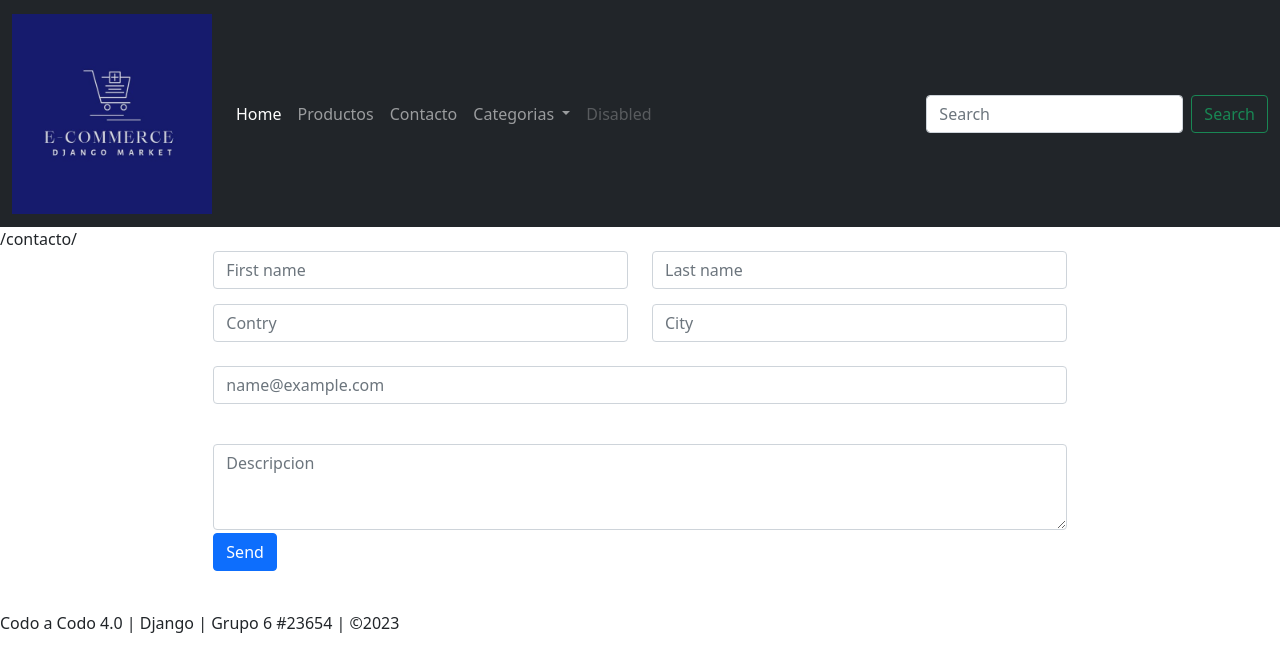
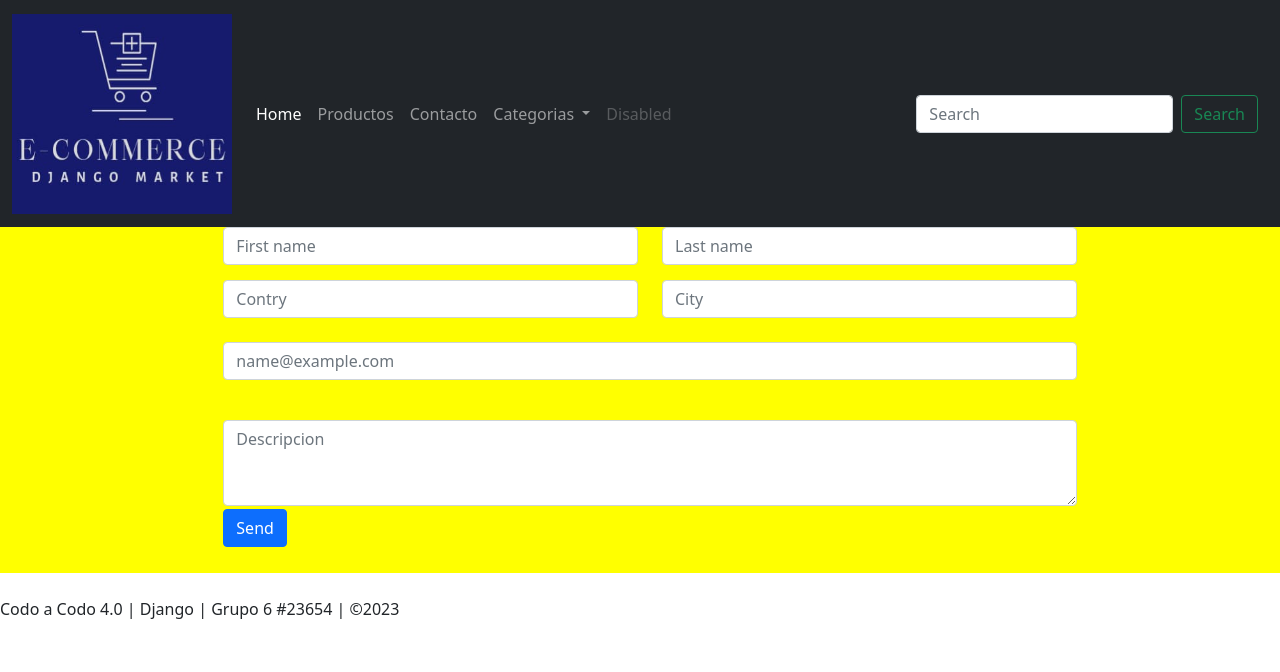
Before and after one commit to DiegoGomezcor4/proyectodjango, a Django app: page /contacto/ in a window 1280 px wide. Shown: the top 672 px of the page. Run offline with Django 4.2, Linux system fonts and the light colour scheme.

Commit message:
agregando estilo para contact

```diff
--- /dev/null
+++ b/core/static/css/contact.css
@@ -0,0 +1,6 @@
+form {
+    margin: 10px;
+}
+main {
+    background-color: yellow;
+}
--- a/core/static/css/style.css
+++ b/core/static/css/style.css
@@ -10,7 +10,7 @@ body {
 }
 
 header {
-    /* position: fixed; */
+    position: fixed;
     width: 100%;
     height: 80px;
     background-color: rgb(81, 27, 0);
--- a/core/templates/contact.html
+++ b/core/templates/contact.html
@@ -1,6 +1,6 @@
 {% extends 'master.html'%} {% block title %} Contacto {% endblock %}
+{% block style %}css/contact.css{% endblock %}
 {% block content %}
-{% url 'contact' %}
   <div class="row">
     <form action="" method="POST">
       {% csrf_token %}
--- a/core/templates/master.html
+++ b/core/templates/master.html
@@ -8,6 +8,8 @@
     <!-- <link rel="stylesheet" href="{% static 'css/boostrap.min.css' %}" /> -->
     <!-- Bootstrap CSS -->
     <link href="https://cdn.jsdelivr.net/npm/bootstrap@5.0.2/dist/css/bootstrap.min.css" rel="stylesheet" integrity="sha384-EVSTQN3/azprG1Anm3QDgpJLIm9Nao0Yz1ztcQTwFspd3yD65VohhpuuCOmLASjC" crossorigin="anonymous">
+    <link rel="stylesheet" href="{% block style %}{% endblock %}">
+
     <title>{% block title %} {% endblock %}</title>
   </head>
 
@@ -20,11 +22,12 @@
           <span class="text-muted">Toggleable via the navbar brand.</span>
         </div>
       </div>
+
       <!-- nav con boostrap -->
       <nav class="navbar navbar-expand-lg navbar-dark bg-dark">
         <div class="container-fluid">
           <a class="navbar-brand" href="{% url 'home' %}">
-            <img src="{% static 'img/logo.jpeg' %}" alt="" width="200" height="200" class="d-inline-block align-text-top">
+            <img src="{% static 'img/logo2.jpeg' %}" alt="" width="220" height="200" class="d-inline-block align-text-top">
           </a>
           <button class="navbar-toggler" type="button" data-bs-toggle="collapse" data-bs-target="#navbarSupportedContent" aria-controls="navbarSupportedContent" aria-expanded="false" aria-label="Toggle navigation">
             <span class="navbar-toggler-icon"></span>
```
Also changed, not shown: core/static/img/logo2.jpeg (added).
